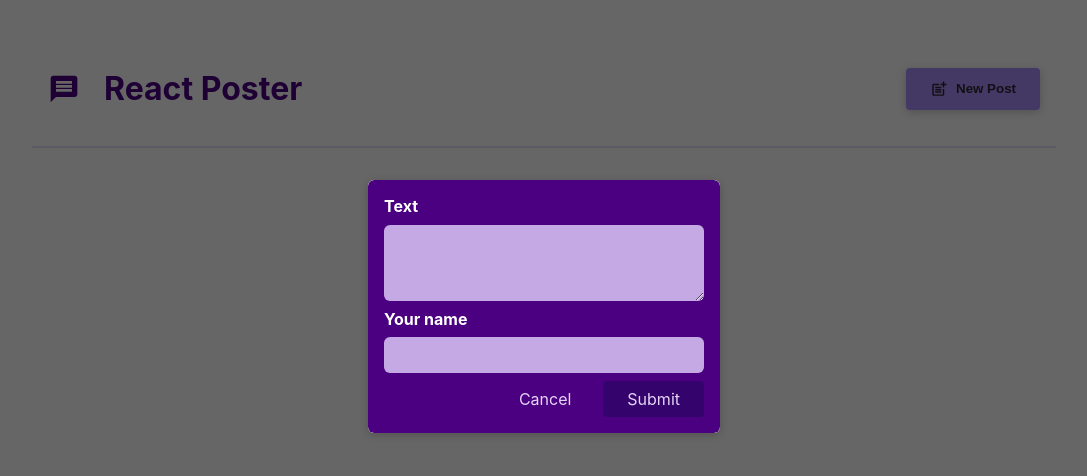
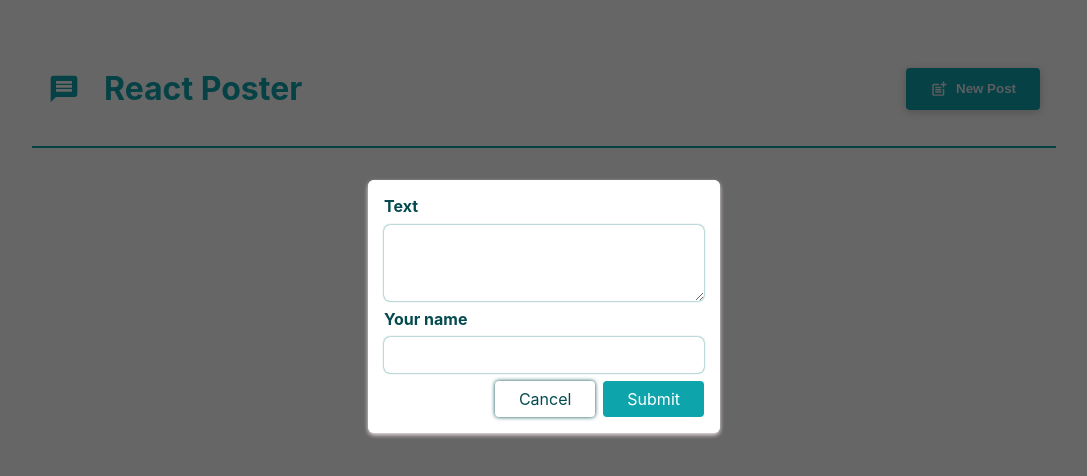
Before and after one commit to Nonderi/React_course, a React (Create React App) app: page / in a window 1280 px wide. Both pictures are taken after a click on the button "New Post". Shown: the top 476 px of the page, without its empty margins (96-1183 px from the left). Built offline with nearby package versions, Linux system fonts and the light colour scheme.

Commit message:
Style changes

```diff
--- a/src/components/MainHeader.module.css
+++ b/src/components/MainHeader.module.css
@@ -6,7 +6,7 @@
     display: flex;
     justify-content: space-between;
     align-items: center;
-    border-bottom: 2px solid #ece1fa;
+    border-bottom: 2px solid #0ea4ac;
   }
 
   .logo {
@@ -14,7 +14,7 @@
     display: flex;
     gap: 1.5rem;
     align-items: center;
-    color: indigo;
+    color: #0ea4ac;
   }
 
   .button {
@@ -22,8 +22,8 @@
     align-items: center;
     gap: 0.5rem;
     padding: 0.75rem 1.5rem;
-    background-color: #a990fb;
-    color: #2a2630;
+    color: #e9e7ef;
+      background-color: #0ea4ac;
     border: none;
     border-radius: 4px;
     box-shadow: 0 2px 8px rgba(0, 0, 0, 0.2);
@@ -32,5 +32,5 @@
   }
 
   .button:hover {
-    background-color: #8c6cf7;
+      background-color: #03373a;
   }
--- a/src/components/Modal.module.css
+++ b/src/components/Modal.module.css
@@ -11,7 +11,7 @@
 .modal {
   border: none;
   border-radius: 6px;
-  box-shadow: 0 2px 8px rgba(0, 0, 0, 0.2);
+  box-shadow: 0 2px 4px #f1e4e9;
   padding: 0;
   overflow: hidden;
   z-index: 1;
--- a/src/components/NewPost.module.css
+++ b/src/components/NewPost.module.css
@@ -1,9 +1,8 @@
 .form {
-  background-color: indigo;
+  background-color: white;
   padding: 1rem;
   width: 20rem;
   border-radius: 6px;
-  box-shadow: 0 2px 8px rgba(0, 0, 0, 0.2);
   display: grid;
   gap: 0.5rem;
   justify-content: stretch;
@@ -12,7 +11,7 @@
 .form label {
   display: block;
   margin-bottom: 0.05rem;
-  color: white;
+  color: #044a4e;
   font-weight: bold;
 }
 
@@ -23,8 +22,9 @@
   padding: 0.5rem;
   border-radius: 6px;
   border: none;
-  background-color: #c4a9e4;
-  color: #28262c;
+  background-color: white;
+  color: #03373a;
+  box-shadow: 0 0 2px #066f74;
 }
 
 .actions {
@@ -39,18 +39,21 @@
   padding: 0.5rem 1.5rem;
   border: none;
   border-radius: 4px;
-  background-color: #34036c;
-  color: #e5d5f7;
+  background-color: #0ea4ac;
+  color: white;
 }
 
 .actions button:hover {
-  background-color: #23014a;
+  background-color: #03373a;
 }
 
 .actions button[type="button"] {
+  box-shadow: 0 0 4px #044a4e;
+  color: #044a4e;
   background-color: transparent;
 }
 
 .actions button[type="button"]:hover {
-  color: #d1bee6;
+  background-color: #e7ebef;
+
 }
```
